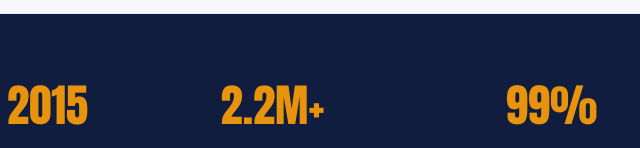
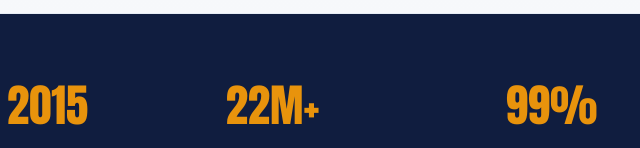
Before and after one commit to ToStefan/proteam-logistics, a plain HTML site: page index.html in a window 1280 px wide. Shown: the part 799-947 px from the top of the page, 228-868 px from the left. Drawn offline with Linux system fonts and the light colour scheme.

Commit message:
Stats: 2.2M+ -> 22M+ miles covered
Co-Authored-By: Claude Fable 5 <noreply@anthropic.com>

```diff
--- a/index.html
+++ b/index.html
@@ -100,7 +100,7 @@
         <span class="stat-label">In Business</span>
       </div>
       <div class="stat reveal">
-        <span class="stat-num">2.2M+</span>
+        <span class="stat-num">22M+</span>
         <span class="stat-label">Miles Covered</span>
       </div>
       <div class="stat reveal">
```
